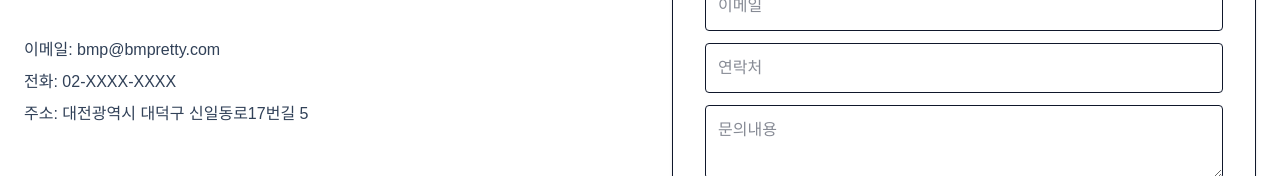
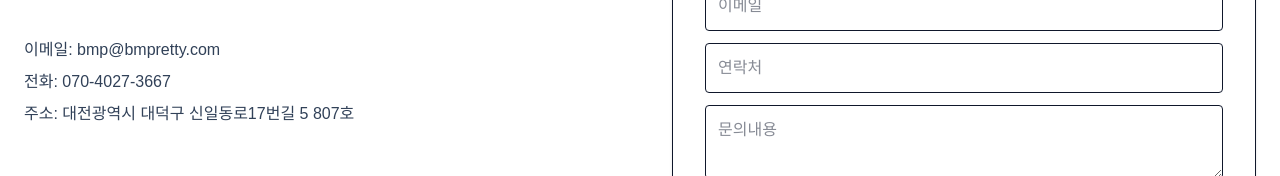
Before and after one commit to jinho9634/bmp-tech-homepage, a Next.js app: page / in a window 1280 px wide. Shown: the part 258-434 px from the top of the page. Built offline with nearby package versions, Linux system fonts and the light colour scheme.

Commit message:
reorder homepage sections

```diff
--- a/app/page.js
+++ b/app/page.js
@@ -64,8 +64,8 @@ export default function CompanyHomepage() {
 
             <div className="mt-8 space-y-2 text-slate-700">
               <div>이메일: bmp@bmpretty.com</div>
-              <div>전화: 02-XXXX-XXXX</div>
-              <div>주소: 대전광역시 대덕구 신일동로17번길 5</div>
+              <div>전화: 070-4027-3667</div>
+              <div>주소: 대전광역시 대덕구 신일동로17번길 5 807호</div>
             </div>
           </div>
 
```
